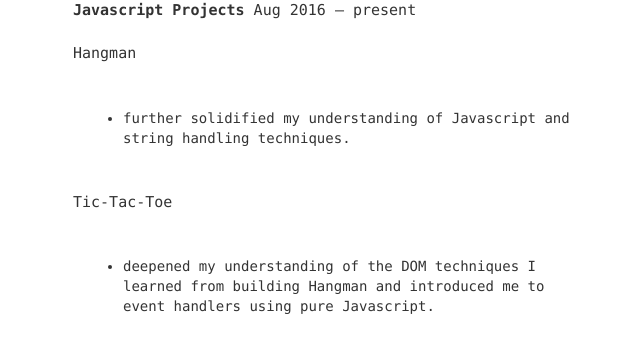
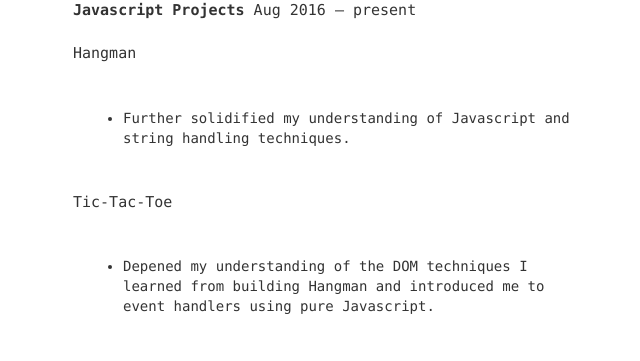
Before and after one commit to CharlesStocky/CharlesStocky.github.io, a Jekyll site: the page built from _posts/2017-8-21-Resume.md, in a window 1280 px wide and 900 px high, scrolled down 2198 px. Shown: the part 150-511 px from the top of the window, without its empty margins (317-957 px from the left). Built offline with Jekyll 4.4.1, drawn with Linux system fonts in a browser that asks for light colours; some of the changed text lies outside the part shown.

Commit message:
further resume refactoring

```diff
--- a/_posts/2017-8-21-Resume.md
+++ b/_posts/2017-8-21-Resume.md
@@ -67,10 +67,10 @@ Webpack - Code bundling
 Aug 2016 – present
 
 Hangman <br>
-- further solidified my understanding of Javascript and string handling techniques.
+- Further solidified my understanding of Javascript and string handling techniques.
 
 Tic-Tac-Toe <br>
-- deepened my understanding of the DOM techniques I
+- Depened my understanding of the DOM techniques I
 learned from building Hangman and introduced me to event handlers using pure
 Javascript.
 
```
Also changed, not shown: other parts of _posts/2017-8-21-Resume.md (+1 -1 lines), 2 other files.
